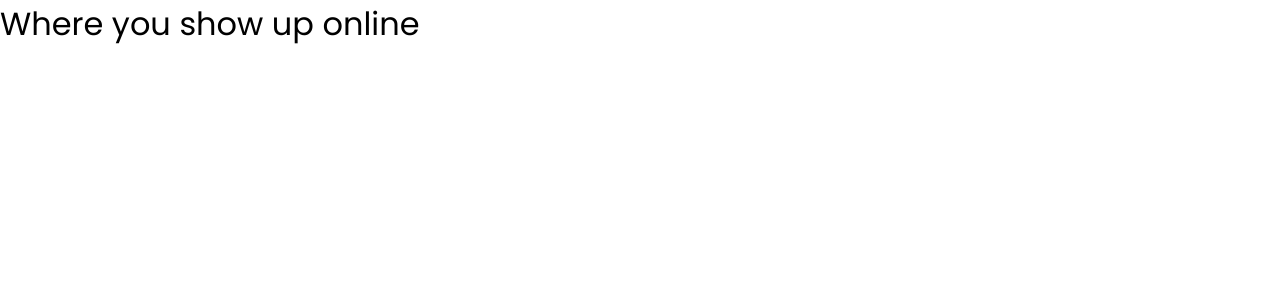
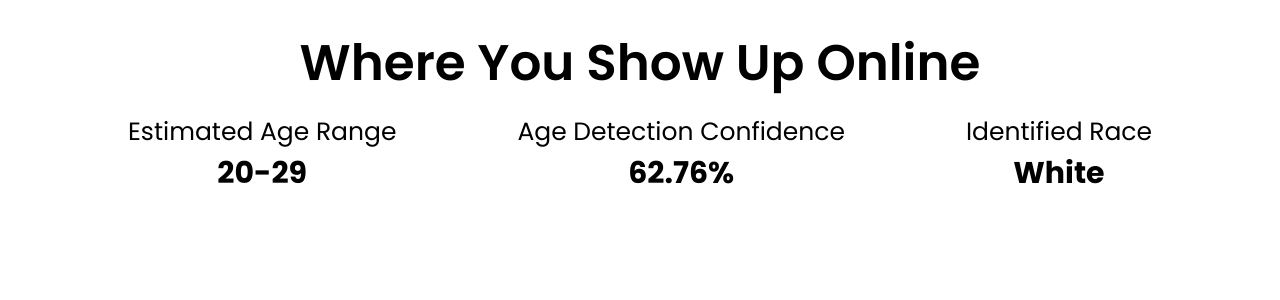
Before and after one commit to harrydnewman/Capstone, a React (Vite) app in the folder frontend/: page /online in a window 1280 px wide. Shown: the top 300 px of the page. Built offline with nearby package versions, Linux system fonts and the light colour scheme.

Commit message:
start of experience done

```diff
--- a/frontend/src/pages/Experience.jsx
+++ b/frontend/src/pages/Experience.jsx
@@ -24,7 +24,7 @@ export default function Experience() {
     return (
         <div className={`${styles.screenContainer} ${styles[fade]}`}>
             {currentScreen === 'start' && <Start onChangeToOnline={handleChangeOnline} onChangeData={setData}/>}
-            {currentScreen === 'online' && <Online />}
+            {currentScreen === 'online' && <Online data={data} />}
         </div>
     );
 }
--- a/frontend/src/pages/Online.jsx
+++ b/frontend/src/pages/Online.jsx
@@ -1,9 +1,39 @@
 import styles from '../styles/Online.module.css'
+import PropTypes from 'prop-types';
 
-export default function Online(){
+const sampleData = {
+    ageRange: '20-29',
+    ageAccuracy: '62.76%',
+    raceClassification: 'White',
+};
+
+export default function Online({ data }) {
+    const { ageRange, ageAccuracy, raceClassification } = { ...sampleData, ...data };
+
+
     return (
         <div className={styles.main}>
-        <h1>Where you show up online</h1>
+            <div className={styles.pageTitle}>
+                <h1>Where You Show Up Online</h1>
+            </div>
+            <div className={styles.lastPageResults}>
+                <div className={styles.lastPageResultsSection}>
+                    <p className={styles.dataHeader}>Estimated Age Range</p>
+                    <p className={styles.dataText}><strong>{ageRange}</strong></p>
+                </div>
+                <div className={styles.lastPageResultsSection}>
+                    <p className={styles.dataHeader}>Age Detection Confidence</p>
+                    <p className={styles.dataText}><strong>{ageAccuracy}</strong></p>
+                </div>
+                <div className={styles.lastPageResultsSection}>
+                    <p className={styles.dataHeader}>Identified Race</p>
+                    <p className={styles.dataText}><strong>{raceClassification}</strong></p>
+                </div>
+            </div>
         </div>
-    )
+    );
 }
+
+Online.propTypes = {
+    data: PropTypes.object,
+};
--- a/frontend/src/pages/Start.jsx
+++ b/frontend/src/pages/Start.jsx
@@ -51,18 +51,16 @@ export default function Start({ onChangeToOnline, onChangeData }) {
             setAgeAccuracy(data.ageAccuracy)
             setRace(data.raceClassification)
 
-            // const ageRangeTimeout = setTimeout(() => setAgeRange(data.ageRange), 2000);
-            // const ageAccuracyTimeout = setTimeout(() => setAgeAccuracy(data.ageAccuracy), 3000);
-            // const raceTimeout = setTimeout(() => setRace(data.raceClassification), 4000);
-            const showButtonTimeout = setTimeout(() => setShowOnlineDataButton(true), 100);
-            const onlineDataTimeout = setTimeout(() => setOnlineData("This is still in development"), 100);
-            // const showButtonTimeout = setTimeout(() => setShowOnlineDataButton(true), 6000);
-            // const onlineDataTimeout = setTimeout(() => setOnlineData("This is still in development"), 15000);
+            const ageRangeTimeout = setTimeout(() => setAgeRange(data.ageRange), 2000);
+            const ageAccuracyTimeout = setTimeout(() => setAgeAccuracy(data.ageAccuracy), 3000);
+            const raceTimeout = setTimeout(() => setRace(data.raceClassification), 4000);
+            const showButtonTimeout = setTimeout(() => setShowOnlineDataButton(true), 6000);
+            const onlineDataTimeout = setTimeout(() => setOnlineData("This is still in development"), 10000);
             // Cleanup function
             return () => {
-                // clearTimeout(ageRangeTimeout);
-                // clearTimeout(ageAccuracyTimeout);
-                // clearTimeout(raceTimeout);
+                clearTimeout(ageRangeTimeout);
+                clearTimeout(ageAccuracyTimeout);
+                clearTimeout(raceTimeout);
                 clearTimeout(showButtonTimeout);
                 clearTimeout(onlineDataTimeout);
             };
--- a/frontend/src/styles/Online.module.css
+++ b/frontend/src/styles/Online.module.css
@@ -0,0 +1,74 @@
+.main {
+  min-height: 100vh;
+  display: flex;
+  flex-direction: column;
+  width: 100%;
+  align-items: center;
+}
+
+.pageTitle {
+  padding-top: 2%;
+  opacity: 0;
+  animation: fadeInUp 0.8s ease forwards;
+  animation-delay: 0.2s;
+  width: 100%;
+  /* background-color: purple; */
+}
+
+.pageTitle h1 {
+  font-weight: 600;
+  font-size: 50px;
+  text-align: center;
+}
+
+.lastPageResults {
+  display: flex;
+  width: 100%;
+  flex-direction: row;
+  align-items: center;
+  justify-content: space-between;
+  padding-left: 10%;
+  padding-right: 10%;
+  margin-top: 1%;
+  /* background-color: pink; */
+}
+
+.lastPageResultsSection {
+  display: flex;
+  flex-direction: column;
+  align-items: center;
+  text-align: center;
+  opacity: 0;
+  animation: fadeInUp 0.8s ease forwards;
+}
+
+.lastPageResultsSection:nth-child(1) {
+  animation-delay: 0.8s;
+}
+
+.lastPageResultsSection:nth-child(2) {
+  animation-delay: 1s;
+}
+
+.lastPageResultsSection:nth-child(3) {
+  animation-delay: 1.2s;
+}
+
+.dataHeader {
+  font-size: 25px;
+}
+
+.dataText {
+  font-size: 30px;
+}
+
+@keyframes fadeInUp {
+  0% {
+    opacity: 0;
+    transform: translateY(10px);
+  }
+  100% {
+    opacity: 1;
+    transform: translateY(0);
+  }
+}
```
